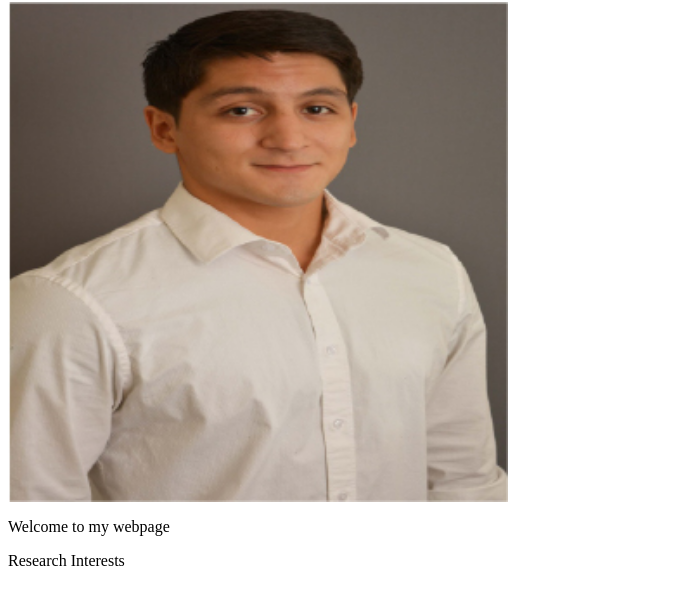
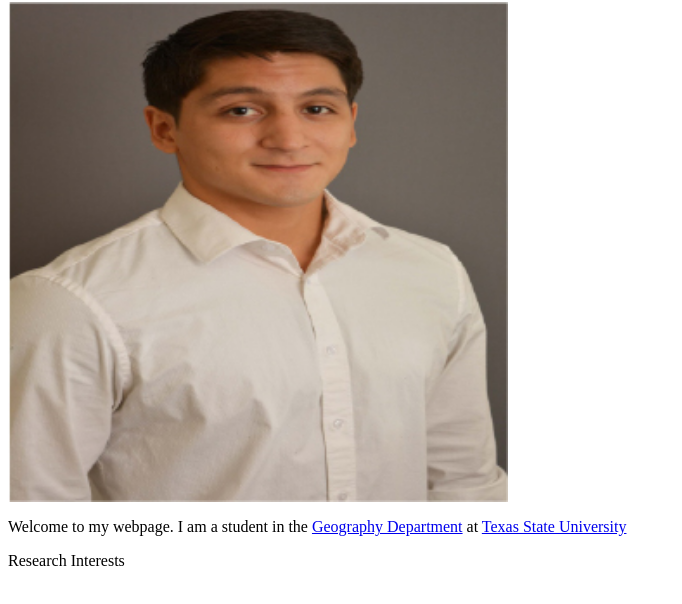
Before and after one commit to chrisez908/chrisez908.github.io, a plain HTML site: page index.html in a window 1280 px wide. Shown: the part 64-668 px from the top of the page, without its empty margins (0-682 px from the left). Drawn offline with Linux system fonts and the light colour scheme.

Commit message:
Added Hyper Links

```diff
--- a/index.html
+++ b/index.html
@@ -6,7 +6,7 @@
     <body>
       <h1>Hello, my name is Christopher Zuniga</h1>
       <img src=images/profile-picture.jpg width=500px height=500px/>
-      <p>Welcome to my webpage</p>
+      <p>Welcome to my webpage. I am a student in the <a href="https://www.geo.txstate.edu/">Geography Department</a> at <a href="https://txstate.edu"> Texas State University</a></p>
       <p>Research Interests<p/>
     </body>
 </html>
```
